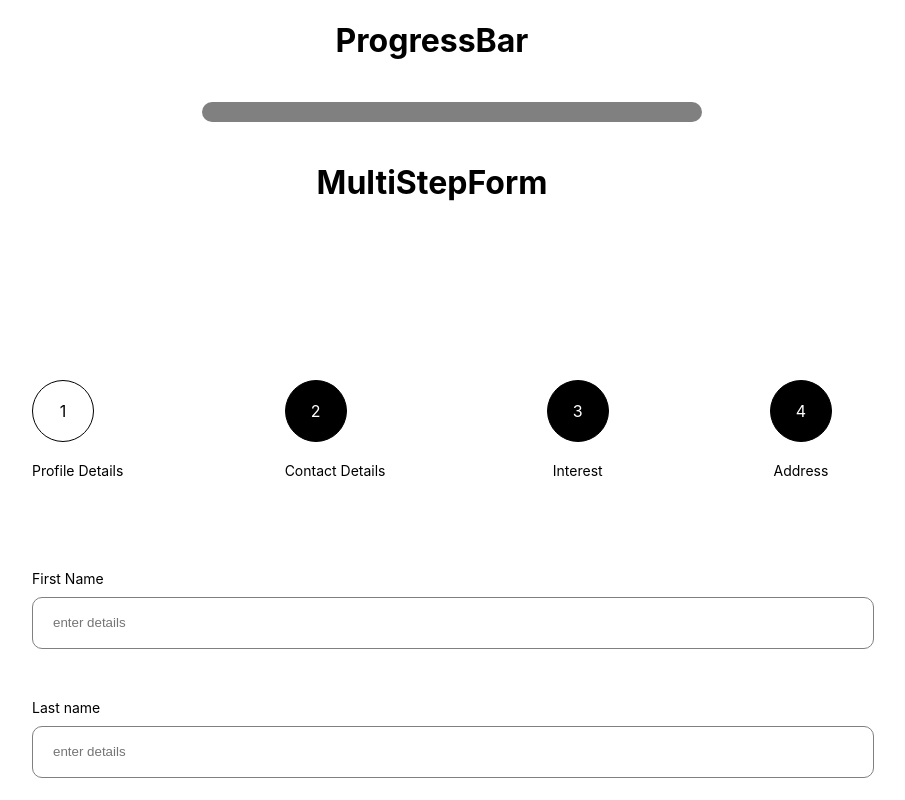
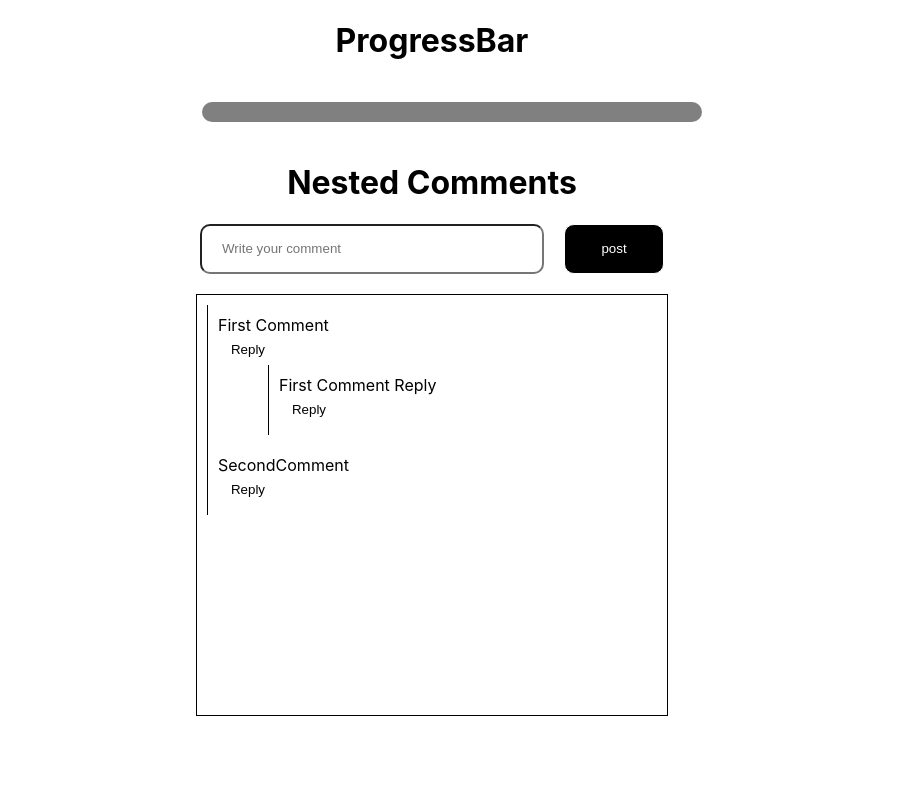
Before and after one commit to shubham860/Frontend_Interviews_Questions, a React (Create React App) app: page / in a window 1280 px wide. Shown: the top 800 px of the page, without its empty margins (208-1113 px from the left). Built offline with nearby package versions, Linux system fonts and the light colour scheme; no server answers.

Commit message:
feat(react): nested comment is added

```diff
--- a/package.json
+++ b/package.json
@@ -6,6 +6,7 @@
     "@testing-library/jest-dom": "^5.17.0",
     "@testing-library/react": "^13.4.0",
     "@testing-library/user-event": "^13.5.0",
+    "nanoid": "^5.0.7",
     "react": "^18.3.1",
     "react-dom": "^18.3.1",
     "react-redux": "^9.1.2",
--- a/src/App.js
+++ b/src/App.js
@@ -19,6 +19,7 @@ import { reducers } from './components/Redux-todoApp/reducer';
 import Counter from './components/Counter';
 import MultiStepForm from './components/MultiStepForm';
 import { useState } from 'react';
+import NestedComments from './components/NestedComments';
 
 function App() {
   const todoStore = createStore(reducers);
@@ -27,6 +28,8 @@ function App() {
     <div className="App">
       <h1>ProgressBar</h1>
       <ProgressBar />
+      <h1>Nested Comments</h1>
+      <NestedComments/>
       <h1>MultiStepForm</h1>
       <MultiStepForm formState={formState} setFormState={setFormState}/>
       <h1>Counter using useReducer hook</h1>
--- /dev/null
+++ b/src/components/NestedComments/Comment.js
@@ -0,0 +1,44 @@
+import { useState } from 'react';
+
+export default function Comment({ comment, id, replies, postComment }) {
+    const [showReplies, setShowReplies] = useState(false);
+    const [showInput, setShowInput] = useState(false);
+    const [replyValue, setReplyValue] = useState('');
+
+    const onReplyInputChnage = (event) => {
+        setReplyValue(event.target.value);
+    }
+
+    const onReplyClick = () => {
+        setShowReplies(!showReplies);
+        setShowInput(true);
+    }
+
+    const onReplyPost = () => {
+        postComment(id, replyValue);
+        setReplyValue('');
+        setShowInput(false);
+    }
+
+    return <div className='comment-container'>
+        {comment}
+        <button className='replyBtn' onClick={onReplyClick}>Reply</button>
+        <div className='comment-replies'>
+                {showInput ? <div>
+                    <input type='text' placeholder='reply..' onChange={onReplyInputChnage} />
+                    <button onClick={onReplyPost}>post</button>
+                </div> : ''}
+                {
+                    replies.map((reply) => {
+                        return <Comment
+                            comment={reply.comment}
+                            replies={reply.replies}
+                            id={reply.id}
+                            key={reply.id}
+                            postComment={postComment}
+                        />
+                    })
+                }
+            </div>
+    </div>
+}
--- /dev/null
+++ b/src/components/NestedComments/commentData.js
@@ -0,0 +1,20 @@
+import { nanoid } from 'nanoid'
+
+export const commentData = [
+    {
+        id: nanoid(),
+        comment: 'First Comment',
+        replies: [
+            {
+                id: nanoid(),
+                comment: 'First Comment Reply',
+                replies: []
+            }
+        ]
+    },
+    {
+        id: nanoid(),
+        comment: 'SecondComment',
+        replies: []
+    }
+]
--- /dev/null
+++ b/src/components/NestedComments/index.css
@@ -0,0 +1,62 @@
+.nestedComments {
+    display: flex;
+    flex-direction: column;
+    height: 100vh;
+    margin: 0 auto;
+    align-items: center;
+    gap: 20px;
+    max-width: 450px;
+}
+
+.commentsBox {
+    display: flex;
+    gap: 20px;
+}
+
+.commentInput {
+    height: 30px;
+    width: 300px;
+    border-radius: 10px;
+    padding: 8px 20px;
+}
+
+.commentBtn {
+    background-color: black;
+    color: white;
+    border: 1px solid;
+    border-radius: 10px;
+    height: 50px;
+    width: 100px;
+    cursor: pointer;
+}
+
+.comments {
+    width: 100%;
+    padding: 10px;
+    overflow-y: scroll;
+    height: 400px;
+    border: 1px solid;
+}
+
+.comment-container {
+    display: flex;
+    flex-direction: column;
+    align-items: flex-start;
+    padding: 10px;
+    border-left: 1px solid;
+}
+
+.replyBtn {
+    background-color: white;
+    color: black;
+    border: 1px solid white;
+    border-radius: 10px;
+    height: 30px;
+    width: 60px;
+    cursor: pointer;
+}
+
+.comment-replies {
+    position: relative;
+    left: 50px;
+}
--- /dev/null
+++ b/src/components/NestedComments/index.js
@@ -0,0 +1,43 @@
+import { useState } from "react"
+import './index.css';
+import { commentData } from "./commentData";
+import Comment from './Comment';
+import { useTraverseTree } from './useTraverseTree';
+
+export default function NestedComments() {
+    const [comments, setComments] = useState(commentData);
+    const [value, setValue] = useState('');
+    const { onAddComment } = useTraverseTree();
+
+    const onInputChange = (event) => {
+        const { value } = event.target;
+        setValue(value);
+    }
+
+    const postComment = (parentId, comment) => {
+        const updatedComments = onAddComment(comments, null, parentId, comment);
+        setComments(structuredClone(updatedComments));
+        setValue('');
+    }
+
+    return <div className="nestedComments">
+        <div className="commentsBox">
+            <input type="text" value={value} onChange={onInputChange} className="commentInput" placeholder="Write your comment"/>
+            <button className="commentBtn" onClick={() => postComment(null, value)}>post</button>
+        </div>
+
+        <div className="comments">
+            {
+                comments.map((comment) => {
+                   return <Comment
+                            replies={comment.replies}
+                            postComment={postComment}
+                            comment={comment.comment}
+                            id={comment.id}
+                            key={comment.id}
+                        />
+                })
+            }
+        </div>
+    </div>
+}
--- /dev/null
+++ b/src/components/NestedComments/useTraverseTree.js
@@ -0,0 +1,30 @@
+import { nanoid } from "nanoid"
+
+export function useTraverseTree() {
+
+    function onAddComment(tree, currentParent, parentId, comment) {
+        if(currentParent === parentId) {
+            const newComment = {
+                id: nanoid(),
+                comment,
+                replies: []
+            }
+
+            const clonedTree = structuredClone(tree);
+            clonedTree.unshift(newComment);
+            return clonedTree;
+        }
+
+        for(let i=0; i<tree.length; i++) {
+            const childTree = tree[i];
+            const newComment = onAddComment(childTree.replies, childTree.id, parentId, comment);
+            childTree.replies = newComment;
+        }
+
+        return tree
+    }
+
+    return {
+        onAddComment
+    }
+}
```
Also changed, not shown: 2 other files (tests, documents, lock files or other folders).
